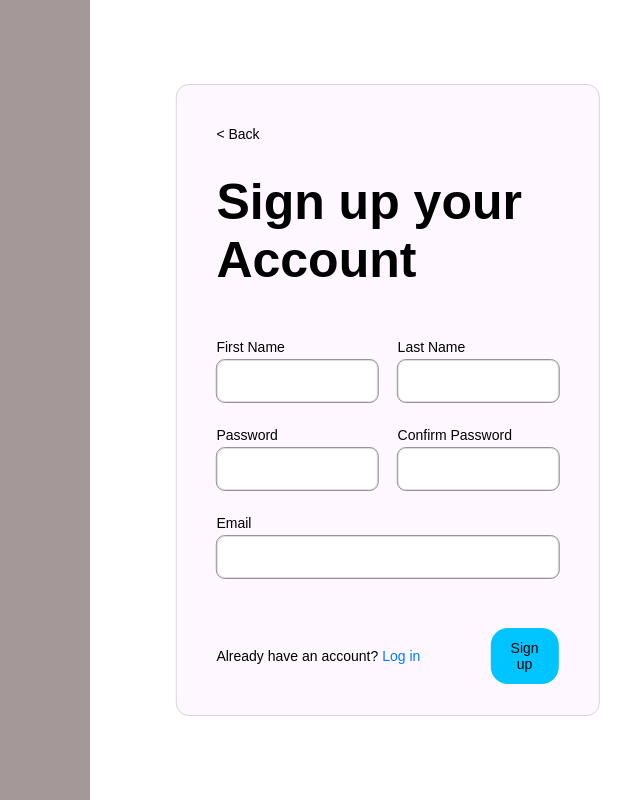
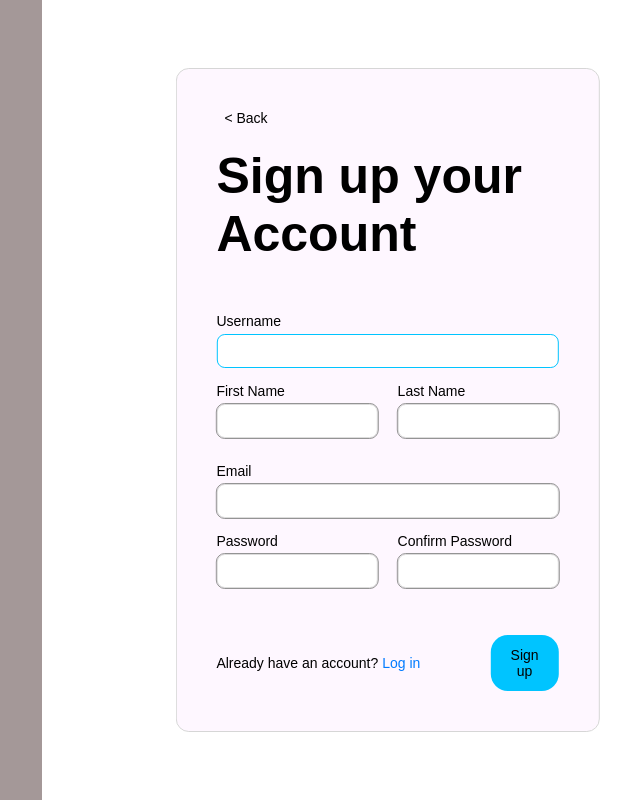
Before and after one commit to Ban-Coca/ProjectManagementApp, a Django app: template user_authentication/templates/register.html in a window 1280 px wide. Shown: the whole page, without its empty margins (470-1110 px from the left). Run offline with Django 5.2, Linux system fonts and the light colour scheme; the template is opened without the code that fills it: values that come from a table or form of the project are taken from there, others are empty; parts of the project's set-up code (start-up, migrations or seed data) failed here and were passed over.

Commit message:
added gitignore and fixed user id

```diff
--- a/project_management_app/urls.py
+++ b/project_management_app/urls.py
@@ -21,5 +21,5 @@ from django.contrib.auth import views as auth_views
 
 urlpatterns = [
     path('admin/', admin.site.urls),
-    path('user_authentication/', include('user_authentication.urls')),
+    path('', include('user_authentication.urls')),
 ]
--- a/user_authentication/forms.py
+++ b/user_authentication/forms.py
@@ -1,5 +1,8 @@
 from django import forms
 from django.contrib.auth.forms import UserCreationForm, AuthenticationForm
+from django.contrib.auth.password_validation import validate_password
+from django.core.exceptions import ValidationError
+from django.contrib.auth import authenticate
 from .models import User  # Import your custom User model
 
 class CustomAuthenticationForm(AuthenticationForm):
@@ -7,28 +10,77 @@ class CustomAuthenticationForm(AuthenticationForm):
         super().__init__(*args, **kwargs)
         for field in self.fields:
             self.fields[field].widget.attrs.update({'class': 'form-control'})
+    def clean(self):
+        username = self.cleaned_data.get('username', '').strip()
+        password = self.cleaned_data.get('password', '')
+
+        if not username:
+            raise forms.ValidationError('Username is required.')
+        if not password:
+            raise forms.ValidationError('Password is required.')
+
+        # Authenticate the user
+        user = authenticate(username=username, password=password)
+        if user is None:
+            raise forms.ValidationError('Invalid username or password.')
+        if not user.is_active:
+            raise forms.ValidationError('This account is inactive.')
+
+        return self.cleaned_data
 
 class SignUpForm(UserCreationForm):
     first_name = forms.CharField(max_length=30, required=True, help_text='Required.')
     last_name = forms.CharField(max_length=30, required=True, help_text='Required.')
     email = forms.EmailField(max_length=254, help_text='Required. Enter a valid email address.')
+    password1 = forms.CharField(widget=forms.PasswordInput, help_text='Required. Your password must contain at least 8 characters.')
+    password2 = forms.CharField(widget=forms.PasswordInput, help_text='Required. Enter the same password as before, for verification.')
 
     class Meta:
         model = User  # Use your custom User model
-        fields = ('user_id', 'username', 'first_name', 'last_name', 'email', 'password1', 'password2')
+        fields = ('username', 'first_name', 'last_name', 'email', 'password1', 'password2')
 
     def __init__(self, *args, **kwargs):
         super().__init__(*args, **kwargs)
         for field in self.fields:
             self.fields[field].widget.attrs.update({'class': 'form-control'})
+            self.fields[field].help_text = None
 
         # Custom labels
         self.fields['username'].label = 'Username'
         self.fields['password1'].label = 'Password'
         self.fields['password2'].label = 'Confirm Password'
 
+    def clean_username(self):
+        username = self.cleaned_data.get('username')
+        if User.objects.filter(username=username).exists():
+            raise forms.ValidationError("A user with that username already exists.")
+        return username
+
     def clean_email(self):
         email = self.cleaned_data.get('email')
         if User.objects.filter(email=email).exists():
             raise forms.ValidationError("A user with that email already exists.")
         return email
+
+    def clean_password2(self):
+        password1 = self.cleaned_data.get('password1')
+        password2 = self.cleaned_data.get('password2')
+
+        if password1 and password2:
+            if password1 != password2:
+                raise ValidationError('The passwords do not match.')
+            try:
+                validate_password(password2, self.instance)
+            except ValidationError as error:
+                raise ValidationError(error.messages)
+
+        return password2
+
+    def save(self, commit=True):
+        user = super().save(commit=False)
+        user.email = self.cleaned_data['email']
+        user.first_name = self.cleaned_data['first_name']
+        user.last_name = self.cleaned_data['last_name']
+        if commit:
+            user.save()
+        return user
--- a/user_authentication/models.py
+++ b/user_authentication/models.py
@@ -1,17 +1,18 @@
 from django.db import models
+import uuid
 from django.contrib.auth.models import AbstractBaseUser, BaseUserManager, PermissionsMixin
 
 class UserManager(BaseUserManager):
-    def create_user(self, user_id, username, email, password=None, **extra_fields):
+    def create_user(self, username, email, password=None, **extra_fields):
         if not email:
             raise ValueError('The Email field must be set')
         email = self.normalize_email(email)
-        user = self.model(user_id=user_id, username=username, email=email, **extra_fields)
+        user = self.model(username=username, email=email, **extra_fields)
         user.set_password(password)
         user.save(using=self._db)
         return user
 
-    def create_superuser(self, user_id, username, email, password=None, **extra_fields):
+    def create_superuser(self, username, email, password=None, **extra_fields):
         extra_fields.setdefault('is_staff', True)
         extra_fields.setdefault('is_superuser', True)
 
@@ -20,10 +21,10 @@ class UserManager(BaseUserManager):
         if extra_fields.get('is_superuser') is not True:
             raise ValueError('Superuser must have is_superuser=True.')
 
-        return self.create_user(user_id, username, email, password, **extra_fields)
+        return self.create_user(username, email, password, **extra_fields)
 
 class User(AbstractBaseUser, PermissionsMixin):
-    user_id = models.CharField(max_length=100, primary_key=True)
+    user_id = models.UUIDField(primary_key=True, default=uuid.uuid4, editable=False)
     username = models.CharField(max_length=100, unique=True)
     email = models.EmailField(max_length=100, unique=True)
     date_joined = models.DateTimeField(auto_now_add=True)
--- a/user_authentication/static/css/register.css
+++ b/user_authentication/static/css/register.css
@@ -10,7 +10,7 @@ body {
 
 .sidebar {
     background-color: #A49898; /* Color for the left sidebar */
-    width: 70vh; /* Width of the sidebar */
+    width: 40%; /* Width of the sidebar */
     height: 100vh; /* Full height of the viewport */
     position: fixed; /* Fixed sidebar */
     left: 0; /* Align to the left */
@@ -21,7 +21,7 @@ body {
     background-color: #FEF7FF; /* Light background color */
     padding: 40px;
     border-radius: 12px; /* Rounded corners */
-    height: 550px;
+    min-height: 500px;
     width: 500px; /* Set a fixed width for the container */
     margin-left: 67%; /* Position it to the right */
     position: relative; /* For positioning */
@@ -31,7 +31,7 @@ body {
 
 h3 {
     font-size: 50px;
-    margin-top: 30px; /* Margin at the top of the heading */
+    margin-top: 20px; /* Margin at the top of the heading */
 }
 
 .row {
@@ -54,7 +54,7 @@ label {
 
 input {
     width: 100%;
-    padding: 12px; /* Increased padding for a better touch */
+    padding: 8px; /* Increased padding for a better touch */
     border: 1px solid #ddd;
     border-radius: 8px; /* Rounded corners */
     box-sizing: border-box;
@@ -71,7 +71,7 @@ input:focus {
     display: flex;
     justify-content: space-between; /* Align 'Log in' and 'Sign up' side by side */
     align-items: center;
-    margin-top: 50px; /* Adjust the spacing above the button */
+    margin-top: 32px; /* Adjust the spacing above the button */
 }
 
 .sign-up-btn {
@@ -88,13 +88,20 @@ input:focus {
 
 .sign-up-btn:hover {
     background-color: #0099cc; /* Darker blue on hover */
+    color: white;
 }
 
 .back-link {
+    padding: 0.2rem 0.5rem;
     text-decoration: none;
     color: #000;
     font-size: 14px;
     margin-bottom: 20px;
+}
+.back-link:hover {
+    background-color: #949494;
+    color: white;
+    border-radius: 2px;
 }
 
 .form-actions a {
@@ -106,3 +113,31 @@ input:focus {
     margin: 0; /* Remove margins to align with button */
     font-size: 14px;
 }
+
+.messages {
+    margin-bottom: 10px;
+}
+
+.alert {
+    padding: 10px 15px;
+    border-radius: 4px;
+    margin-bottom: 10px;
+}
+
+.alert-error {
+    background-color: #fee2e2;
+    color: #991b1b;
+    border: 1px solid #fecaca;
+}
+
+.alert-success {
+    background-color: #dcfce7;
+    color: #166534;
+    border: 1px solid #bbf7d0;
+}
+
+.error-message {
+    color: #dc2626;
+    font-size: 0.875rem;
+    margin-top: 4px;
+}
--- a/user_authentication/templates/register.html
+++ b/user_authentication/templates/register.html
@@ -8,35 +8,67 @@
     <link rel="stylesheet" href="{% static 'css/register.css' %}?v=1.0">
 </head>
 <body>
-    <div class="sidebar"></div> <!-- Optional Sidebar -->
+    <div class="sidebar"></div>
     <div class="container">
         <a href="{% url 'login' %}" class="back-link">&lt; Back</a>
         <h3>Sign up your <br>Account</h3>
+
+
         <form method="POST">
             {% csrf_token %}
+
+            <!-- Username field -->
+            <div class="form-group">
+                <label for="{{ form.username.id_for_label }}">Username</label>
+                {{ form.username }}
+                {% if form.username.errors %}
+                <div class="error-message">{{ form.username.errors.0 }}</div>
+                {% endif %}
+            </div>
+
+            <!-- Name fields -->
             <div class="row">
                 <div class="form-group">
                     <label for="{{ form.first_name.id_for_label }}">First Name</label>
                     {{ form.first_name }}
+                    {% if form.first_name.errors %}
+                    <div class="error-message">{{ form.first_name.errors.0 }}</div>
+                    {% endif %}
                 </div>
                 <div class="form-group">
                     <label for="{{ form.last_name.id_for_label }}">Last Name</label>
                     {{ form.last_name }}
+                    {% if form.last_name.errors %}
+                    <div class="error-message">{{ form.last_name.errors.0 }}</div>
+                    {% endif %}
                 </div>
             </div>
+
+            <!-- Email field -->
+            <div class="form-group">
+                <label for="{{ form.email.id_for_label }}">Email</label>
+                {{ form.email }}
+                {% if form.email.errors %}
+                <div class="error-message">{{ form.email.errors.0 }}</div>
+                {% endif %}
+            </div>
+
+            <!-- Password fields -->
             <div class="row">
                 <div class="form-group">
                     <label for="{{ form.password1.id_for_label }}">Password</label>
                     {{ form.password1 }}
+                    {% if form.password1.errors %}
+                    <div class="error-message">{{ form.password1.errors.0 }}</div>
+                    {% endif %}
                 </div>
                 <div class="form-group">
                     <label for="{{ form.password2.id_for_label }}">Confirm Password</label>
                     {{ form.password2 }}
+                    {% if form.password2.errors %}
+                    <div class="error-message">{{ form.password2.errors.0 }}</div>
+                    {% endif %}
                 </div>
-            </div>
-            <div class="form-group">
-                <label for="{{ form.email.id_for_label }}">Email</label>
-                {{ form.email }}
             </div>
 
             <div class="form-actions">
--- a/user_authentication/urls.py
+++ b/user_authentication/urls.py
@@ -2,7 +2,7 @@ from django.urls import path
 from .views import login_view, register, forgot_password
 
 urlpatterns = [
-    path('login/', login_view, name='login'),
+    path('', login_view, name='login'),
     path('register/', register, name='register'),
     path('password_reset/', forgot_password, name='password_reset'),
 ]
```
Also changed, not shown: user_authentication/static/css/login.css (+40 -5 lines), user_authentication/templates/login.html (+19 -7 lines), user_authentication/views.py (+34 -6 lines), db.sqlite3, user_authentication/migrations/0001_initial.py, 1 other file.
